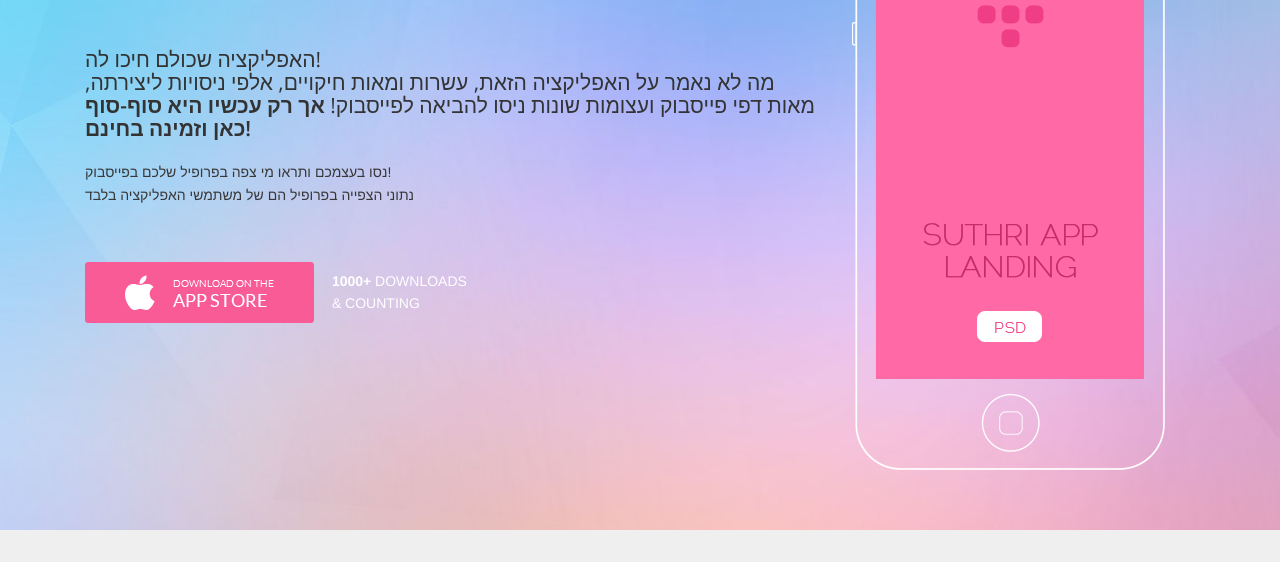
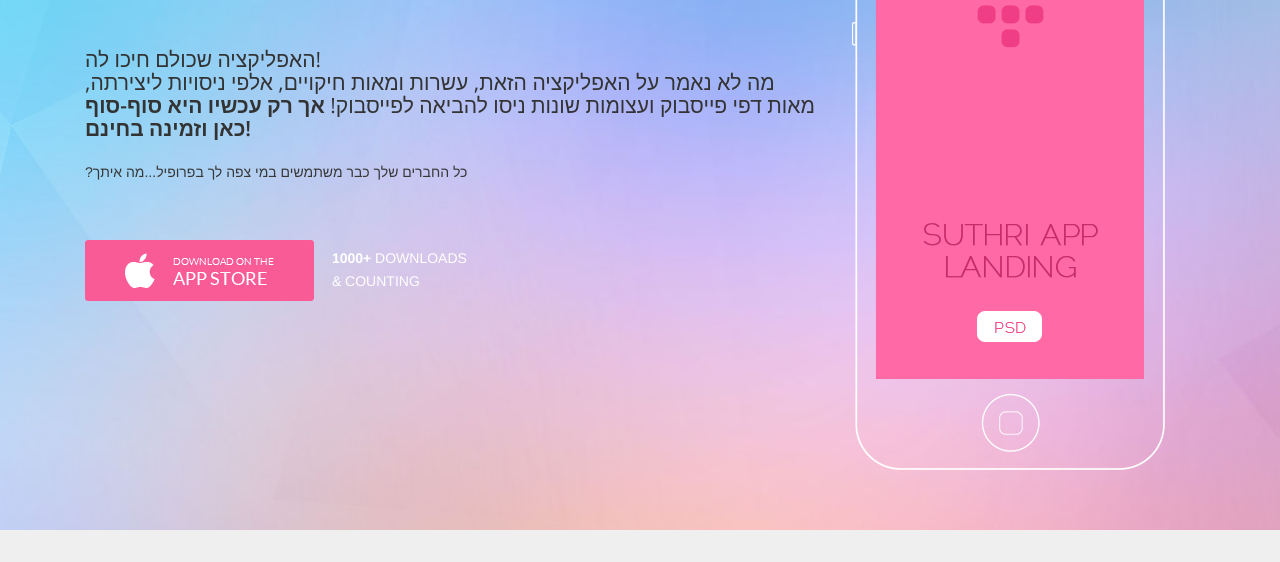
Before and after one commit to viewemyprofile/viewemyprofile, a plain HTML site: page index.html in a window 1280 px wide. Shown: the part 238-800 px from the top of the page. Drawn offline with nearby package versions, Linux system fonts and the light colour scheme.

Commit message:
Update index.html

```diff
--- a/index.html
+++ b/index.html
@@ -46,7 +46,7 @@ jQuery(document).ready(function($) {
 				<a href="index.html"><img src="images/logo.PNG" alt=""/></a>
 			</div>
 			<h1 class="wow bounceIn animated">האפליקציה שכולם חיכו לה! <br> מה לא נאמר על האפליקציה הזאת, עשרות ומאות חיקויים, אלפי ניסויות ליצירתה, מאות דפי פייסבוק ועצומות שונות ניסו להביאה לפייסבוק! <span> אך רק עכשיו היא סוף-סוף כאן  וזמינה בחינם!</span></h1>
-			<p class="wow fadeInUp animated">נסו בעצמכם ותראו מי צפה בפרופיל שלכם בפייסבוק!<br> נתוני הצפייה בפרופיל הם של משתמשי האפליקציה בלבד</p>
+			<p class="wow fadeInUp animated">?כל החברים שלך כבר משתמשים במי צפה לך בפרופיל...מה איתך <br>  </p>
 			<form class="ap-but down wow fadeInUp animated">
 				<input type="submit" value="" />
 				<p><span>1000+</span> Downloads <br>& Counting</p>
```
